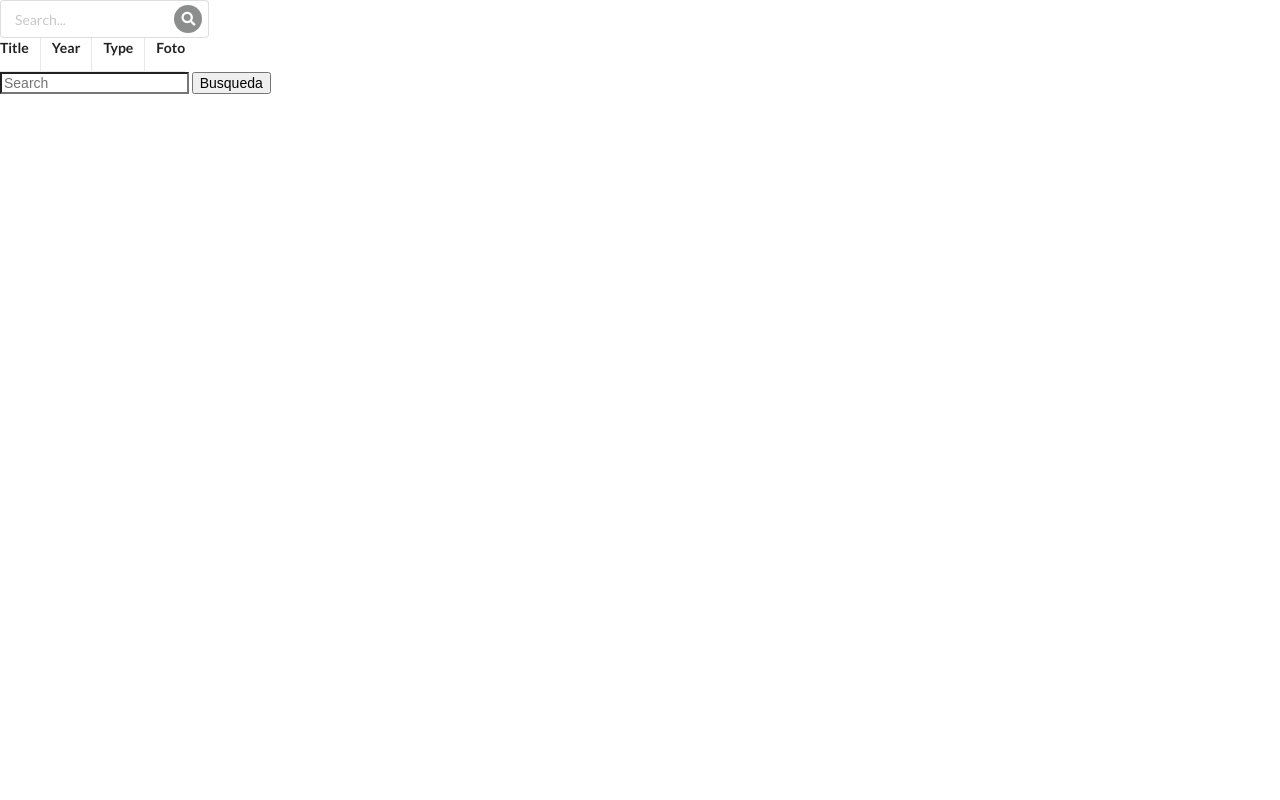
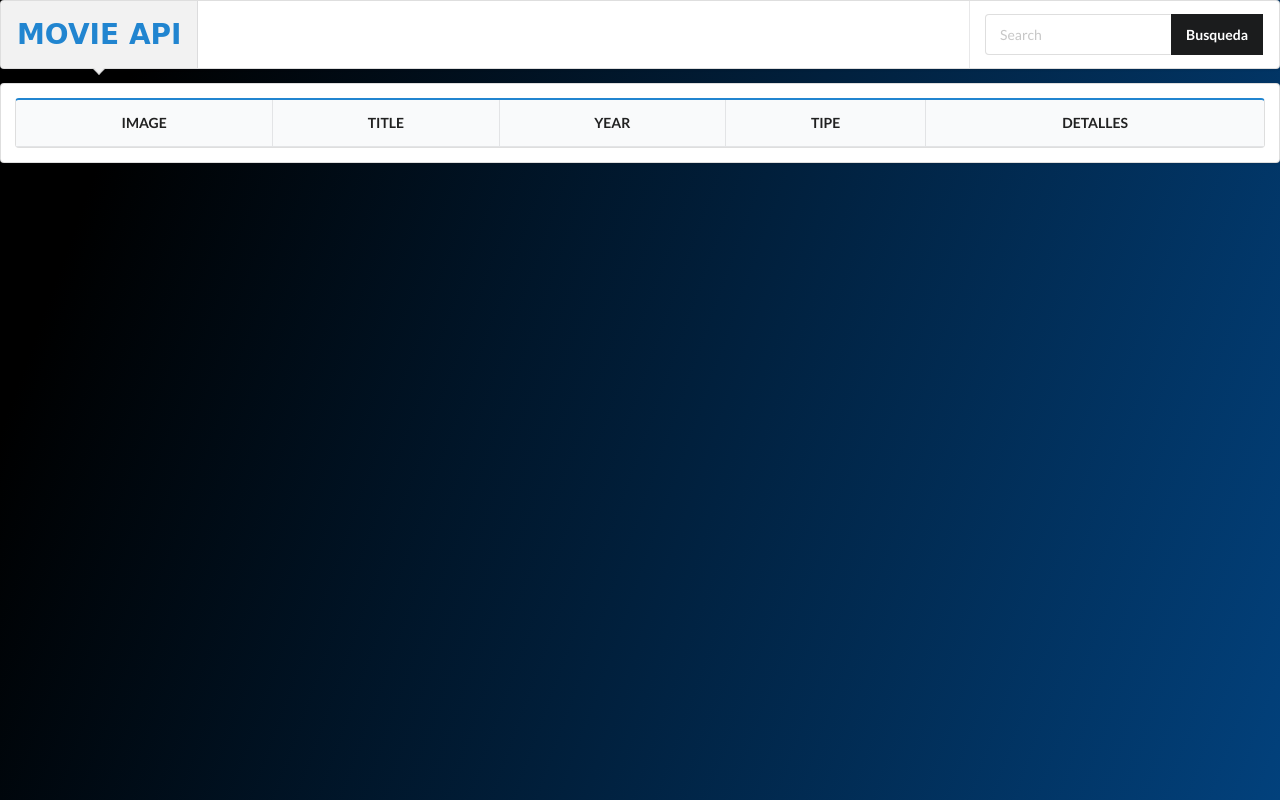
Before and after one commit to JhonaOch/APIS, a plain HTML site: page index.html in a window 1280 px wide. Drawn offline with nearby package versions, Linux system fonts and the light colour scheme.

Commit message:
Correciones html

```diff
--- a/index.html
+++ b/index.html
@@ -3,59 +3,55 @@
 
 <head>
     <link rel="stylesheet" href="https://cdn.jsdelivr.net/npm/semantic-ui@2.4.2/dist/semantic.min.css">
+    <link rel="stylesheet" href="Css/fondo.css">
     <title>Practica Json</title>
+</head>
 
 
-</head>
+<header>
+    <div class="ui pointing menu " >
+        <a class="active item blue " >
+         <h1>MOVIE API </h1>
+        </a>
+
+    <div class="right menu ">
+          <div class="item ">
+
+            <form action=" " id="formulario">
+
+            <div class="ui action input ">
+                <input type="text" placeholder="Search"aria-label="Search">
+                <input type="submit" value="Busqueda" class="ui secondary button">
+
+              </div>
+            </form>
+
+          </div>
+        </div>
+      </div>
+</header>
+
 
 <body>
 
+    <div class="ui segment">
+        <table class="ui celled table blue" style="text-align:center;">
+            <thead>
 
-    <div class="ui icon input">
-        <input type="text" placeholder="Search...">
-        <i class="inverted circular search link icon"></i>
-      </div>
+              <tr >
+                <th>IMAGE</th>
+                <th>TITLE</th>
+                <th>YEAR</th>
+                <th>TIPE</th>
+                <th>DETALLES</th>
+
+            </tr></thead>
 
 
+            <tbody id="tablaDatosPelicula" >
 
-    <div class="ui equal width grid">
-        <div class="equal width row">
-            <div class="column">
+            </tbody >
 
-                <table class="ui very basic collapsing celled table">
-                    <thead>
-                        <tr>
-                            <th>Title</th>
-                            <th>Year</th>
-                            <th>Type</th>
-                            <th>Foto</th>
-                        </tr>
-                    </thead>
-                    <tbody id="tablaDatosPelicula">
-                    </tbody>
-                </table>
-
-
-
-
-
-
-
-            </div>
-            <div class="column">
-
-
-            </div>
-        </div>
-    </div>
-
-
-    <form action=" " id="formulario">
-
-        <input type="text" placeholder="Search" aria-label="Search">
-        <input type="submit" value="Busqueda">
-
-    </form>
 
 
     <script type="text/javascript" src="js/funciones.js"></script>
```
